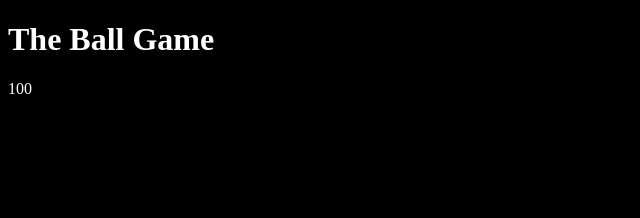
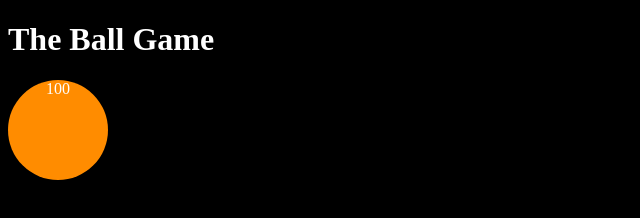
Before and after one commit to samsam1309/Day18--Git-Basics-Exercise, a plain HTML site: page index.html in a window 1280 px wide. Shown: the whole page, without its empty margins (0-640 px from the left). Drawn offline with Linux system fonts and the light colour scheme.

Commit message:
Add java script

```diff
--- a/index.html
+++ b/index.html
@@ -8,6 +8,8 @@
 </head>
 <body>
     <h1>The Ball Game</h1>
-    <div class="ball">100</div>
+    <div onclick="onBallClick()" class="ball">100</div>
+
+<script src="js/main.js"></script>
 </body>
 </html>
--- /dev/null
+++ b/js/main.js
@@ -0,0 +1,6 @@
+"use strict"
+
+
+function onBallClick() {
+    console.log("HELLO!")
+}
--- a/style.css
+++ b/style.css
@@ -2,3 +2,11 @@ body {
     background-color: black;
     color: white;
 }
+
+div {
+    height: 100px;
+    width: 100px;
+    border-radius: 50%;
+    background-color: rgb(255, 140, 0);
+    text-align: center;
+}
```
Also changed, not shown: 1 other file.
